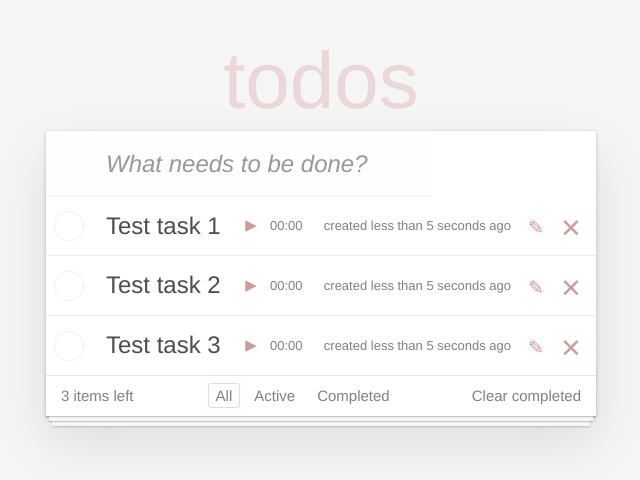
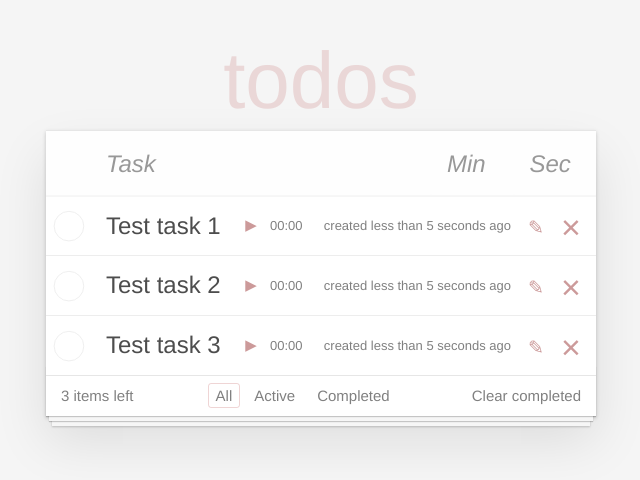
Before and after one commit to meltiice/todoapp, a React app: page / in a window 1280 px wide. Shown: the whole page, without its empty margins (319-959 px from the left). Built offline with nearby package versions, Linux system fonts and the light colour scheme.

Commit message:
sec -> timer :_)

```diff
--- a/public/index2.css
+++ b/public/index2.css
@@ -59,6 +59,13 @@ body {
 	color: rgba(0, 0, 0, 0.4);
 }
 
+input[type=number]::-webkit-inner-spin-button,
+input[type=number]::-webkit-outer-spin-button {
+  -webkit-appearance: none;
+  -moz-appearance: none;
+  appearance: none;
+}
+
 .todoapp input::-moz-placeholder {
 	font-style: italic;
 	font-weight: 300;
@@ -106,6 +113,9 @@ body {
 	box-sizing: border-box;
 	-webkit-font-smoothing: antialiased;
 	-moz-osx-font-smoothing: grayscale;
+	appearance: none;
+	-webkit-appearance: none;
+	-moz-appearance: textfield;
 }
 
 .new-todo, .new-todo-form .new-todo-form__timer {
--- a/src/components/app/app.js
+++ b/src/components/app/app.js
@@ -9,14 +9,14 @@ class App extends Component {
 
   intervals = {};
 
-  createToDoItem = (label) => ({
+  createToDoItem = (label, minutes = 0, seconds = 0) => ({
     id: this.id++,
     label,
     editing: false,
     done: false,
     createdTime: Date.now(),
     hidden: false,
-    time: 0,
+    time: minutes * 60 + seconds,
     play: false
   });
 
@@ -29,21 +29,27 @@ class App extends Component {
     taskState: 'All',
   };
 
-  componentWillUnmount() {
-    console.log('WILL UNMOUNT')
-    this.interval.forEach((int) => clearInterval(int))
+  componentDidUpdate() {
+    this.state.todoData.forEach((task) => {
+      if (!task.time) {
+        this.deleteTimer(task.id)
+      }
+    })
   }
 
   updateTime = (id) => {
     const idx = this.state.todoData.findIndex((el) => el.id === id);
 
-    if (!this.state.todoData[idx].play && this.state.todoData[idx]) {
+    if (!this.state.todoData[idx].play && this.state.todoData[idx] && this.state.todoData[idx].time) {
       let newInt = setInterval(() => {
+        console.log('setinterval')
+        const idxInt = this.state.todoData.findIndex((el) => el.id === id);
         this.setState(({ todoData }) => {
-          const idxInt = this.state.todoData.findIndex((el) => el.id === id);
           let { time } = todoData[idxInt];
-          const play = true;
-          time++;
+          const play = Boolean(time);
+          if (play) {
+            time--
+          }
           const newItem = { ...todoData[idxInt], time, play }
           const newArr = [...todoData.slice(0, idxInt), newItem, ...todoData.slice(idxInt + 1)]
           return {
@@ -121,8 +127,8 @@ class App extends Component {
     });
   };
 
-  addItem = (text) => {
-    const newItem = this.createToDoItem(text);
+  addItem = (text, minutes, seconds) => {
+    const newItem = this.createToDoItem(text, minutes, seconds);
     if (text) {
       this.setState(({ todoData }) => {
         const newArr = [...todoData, newItem];
--- a/src/components/newTaskForm/newTaskForm.js
+++ b/src/components/newTaskForm/newTaskForm.js
@@ -4,6 +4,8 @@ import PropTypes from 'prop-types';
 export default class NewTaskForm extends Component {
   state = {
     label: '',
+    minutes: '',
+    seconds: ''
   };
 
   onLabelChange = (e) => {
@@ -12,27 +14,41 @@ export default class NewTaskForm extends Component {
     });
   };
 
+  onMinutes = (e) => {
+    this.setState({
+      minutes: e.target.value,
+    });
+  };
+
+  onSeconds = (e) => {
+    this.setState({
+      seconds: e.target.value,
+    });
+  };
+
   onSubmit = (e) => {
     e.preventDefault();
-    this.props.onItemAdded(this.state.label);
+    const { label, minutes, seconds } = this.state;
+    this.props.onItemAdded(label, Number(minutes), Number(seconds));
     this.setState({
       label: '',
+      minutes: '',
+      seconds: ''
     });
   };
 
   render() {
     return (
       <header className="header">
-        <form onSubmit={this.onSubmit}>
-          <h1>todos</h1>
-          <input
-            className="new-todo"
-            onChange={this.onLabelChange}
-            placeholder="What needs to be done?"
-            autoFocus
-            value={this.state.label}
-            type="text"
-          />
+        <h1>todos</h1>
+        <form className="new-todo-form" onSubmit={this.onSubmit}>
+          <input className="new-todo" onChange={this.onLabelChange} value={this.state.label}
+            type="text" placeholder="Task" autoFocus/>
+          <input type="number" className="new-todo-form__timer" placeholder="Min"
+                 autoFocus onChange={this.onMinutes} value={this.state.minutes} min={0} max={5999}/>
+          <input type="number" className="new-todo-form__timer" placeholder="Sec"
+                 autoFocus onChange={this.onSeconds} value={this.state.seconds} min={0} max={59}/>
+          <input type="submit" hidden />
         </form>
       </header>
     );
--- a/src/components/timer/timer.js
+++ b/src/components/timer/timer.js
@@ -15,9 +15,10 @@ class Timer extends Component {
 
    formatTime = (time) => {
       const hours = Math.floor(time / 3600);
-      const minutes = Math.floor(time / 60) ? Math.floor(time / 60) : '00';
+      const minutes = Math.floor(time / 60) - hours * 60 ? Math.floor(time / 60) - hours * 60 : '00';
       const seconds = time % 60 < 10 ? `0${time % 60}` : time % 60;
-      const format = hours ? `${hours}:${minutes}${seconds}` : `${minutes}:${seconds}`
+      console.log(hours, minutes, seconds)
+      const format = hours ? `${hours}:${minutes}:${seconds}` : `${minutes}:${seconds}`
       return format;
    }
 
```
